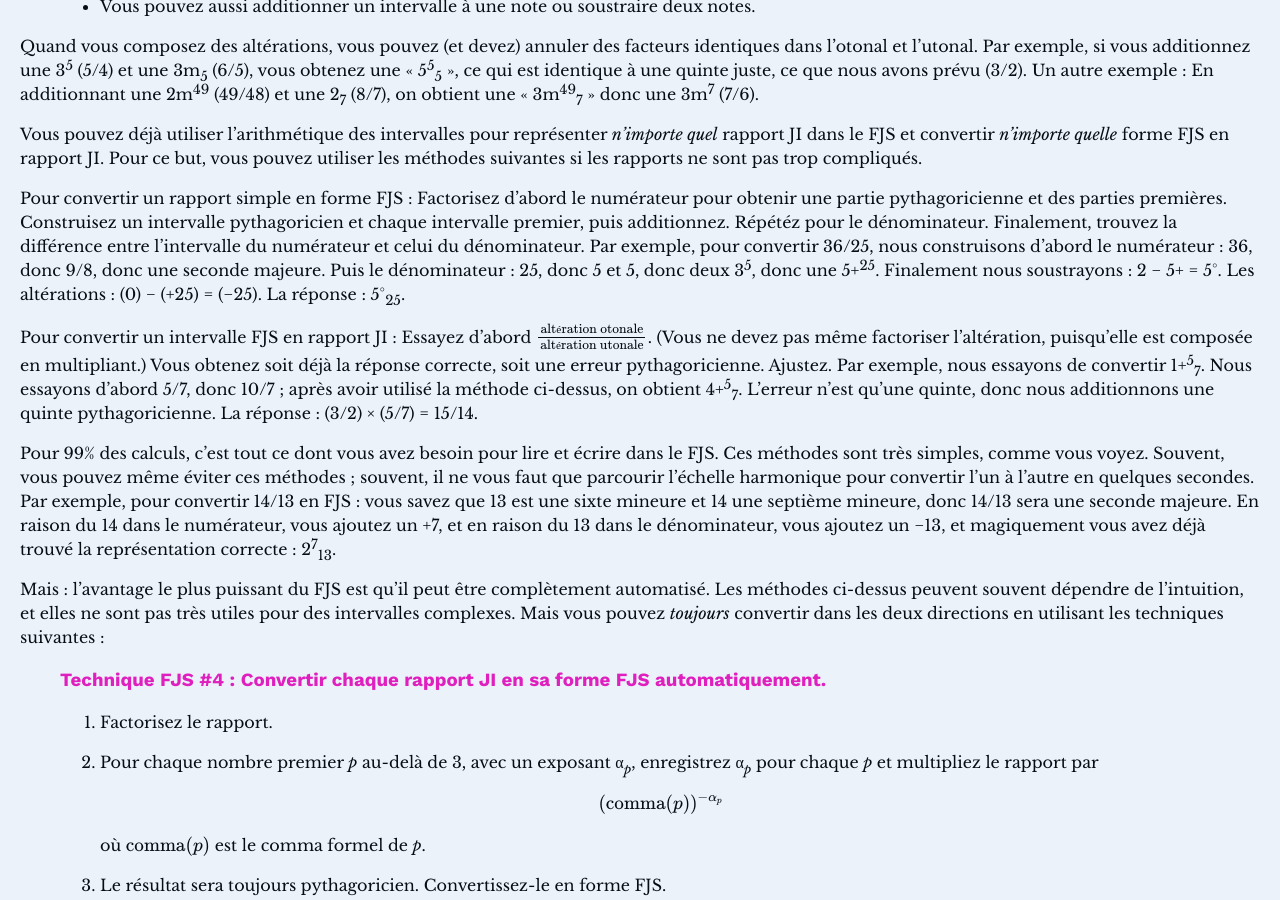
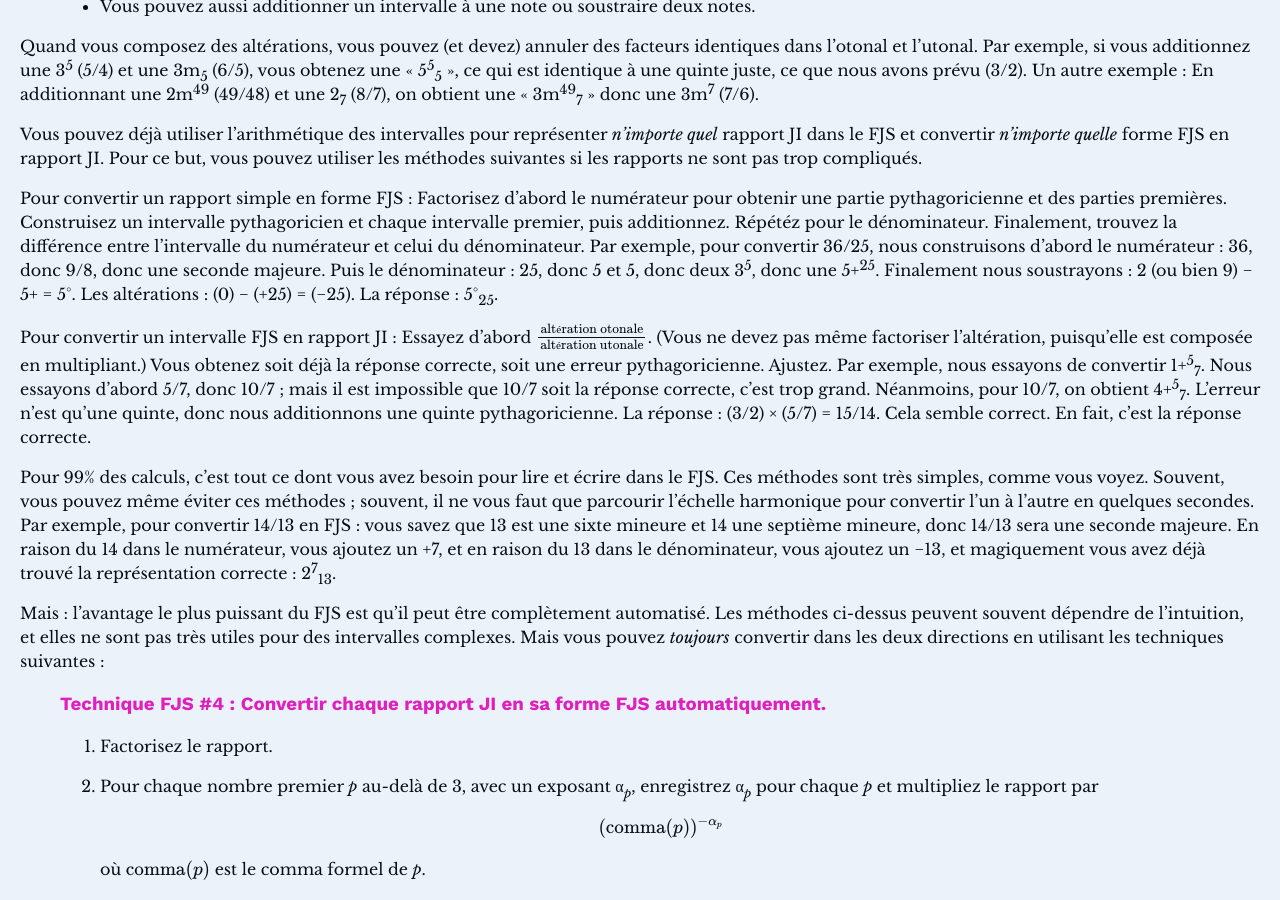
Before and after one commit to misotanni/misotanni.github.io, a Jekyll site: the page built from fjs/fr/crash.md, in a window 1280 px wide and 900 px high, scrolled down 11735 px. Built offline with Jekyll 4.4.1, drawn with Linux system fonts in a browser that asks for light colours; our own code applies the rules of GitHub Pages for plain Markdown files; formulas are drawn with MathJax 3.

Commit message:
small correction to crash example

```diff
--- a/fjs/fr/crash.md
+++ b/fjs/fr/crash.md
@@ -361,9 +361,9 @@ Quand vous composez des altérations, vous pouvez (et devez) annuler des facteur
 
 Vous pouvez déjà utiliser l'arithmétique des intervalles pour représenter *n'importe quel* rapport JI dans le FJS et convertir *n'importe quelle* forme FJS en rapport JI. Pour ce but, vous pouvez utiliser les méthodes suivantes si les rapports ne sont pas trop compliqués.
 
-Pour convertir un rapport simple en forme FJS : Factorisez d'abord le numérateur pour obtenir une partie pythagoricienne et des parties premières. Construisez un intervalle pythagoricien et chaque intervalle premier, puis additionnez. Répétéz pour le dénominateur. Finalement, trouvez la différence entre l'intervalle du numérateur et celui du dénominateur. Par exemple, pour convertir 36/25, nous construisons d'abord le numérateur : 36, donc 9/8, donc une seconde majeure. Puis le dénominateur : 25, donc 5 et 5, donc deux 3<sup>5</sup>, donc une 5+<sup>25</sup>. Finalement nous soustrayons : 2 − 5+ = 5°. Les altérations : (0) − (+25) = (−25). La réponse : 5°<sub>25</sub>.
+Pour convertir un rapport simple en forme FJS : Factorisez d'abord le numérateur pour obtenir une partie pythagoricienne et des parties premières. Construisez un intervalle pythagoricien et chaque intervalle premier, puis additionnez. Répétéz pour le dénominateur. Finalement, trouvez la différence entre l'intervalle du numérateur et celui du dénominateur. Par exemple, pour convertir 36/25, nous construisons d'abord le numérateur : 36, donc 9/8, donc une seconde majeure. Puis le dénominateur : 25, donc 5 et 5, donc deux 3<sup>5</sup>, donc une 5+<sup>25</sup>. Finalement nous soustrayons : 2 (ou bien 9) − 5+ = 5°. Les altérations : (0) − (+25) = (−25). La réponse : 5°<sub>25</sub>.
 
-Pour convertir un intervalle FJS en rapport JI : Essayez d'abord $$\frac{\text{altération otonale}}{\text{altération utonale}}$$. (Vous ne devez pas même factoriser l'altération, puisqu'elle est composée en multipliant.) Vous obtenez soit déjà la réponse correcte, soit une erreur pythagoricienne. Ajustez. Par exemple, nous essayons de convertir 1+<sup>5</sup><sub>7</sub>. Nous essayons d'abord 5/7, donc 10/7 ; après avoir utilisé la méthode ci-dessus, on obtient 4+<sup>5</sup><sub>7</sub>. L'erreur n'est qu'une quinte, donc nous additionnons une quinte pythagoricienne. La réponse : (3/2) × (5/7) = 15/14.
+Pour convertir un intervalle FJS en rapport JI : Essayez d'abord $$\frac{\text{altération otonale}}{\text{altération utonale}}$$. (Vous ne devez pas même factoriser l'altération, puisqu'elle est composée en multipliant.) Vous obtenez soit déjà la réponse correcte, soit une erreur pythagoricienne. Ajustez. Par exemple, nous essayons de convertir 1+<sup>5</sup><sub>7</sub>. Nous essayons d'abord 5/7, donc 10/7 ; mais il est impossible que 10/7 soit la réponse correcte, c'est trop grand. Néanmoins, pour 10/7, on obtient 4+<sup>5</sup><sub>7</sub>. L'erreur n'est qu'une quinte, donc nous additionnons une quinte pythagoricienne. La réponse : (3/2) × (5/7) = 15/14. Cela semble correct. En fait, c'est la réponse correcte.
 
 Pour 99% des calculs, c'est tout ce dont vous avez besoin pour lire et écrire dans le FJS. Ces méthodes sont très simples, comme vous voyez. Souvent, vous pouvez même éviter ces méthodes ; souvent, il ne vous faut que parcourir l'échelle harmonique pour convertir l'un à l'autre en quelques secondes. Par exemple, pour convertir 14/13 en FJS : vous savez que 13 est une sixte mineure et 14 une septième mineure, donc 14/13 sera une seconde majeure. En raison du 14 dans le numérateur, vous ajoutez un +7, et en raison du 13 dans le dénominateur, vous ajoutez un −13, et magiquement vous avez déjà trouvé la représentation correcte : 2<sup>7</sup><sub>13</sub>.
 
```
Also changed, not shown: fjs/de/crash.md (+2 -2 lines), fjs/en/crash.md (+2 -2 lines), fjs/pl/crash.md (+2 -2 lines).
